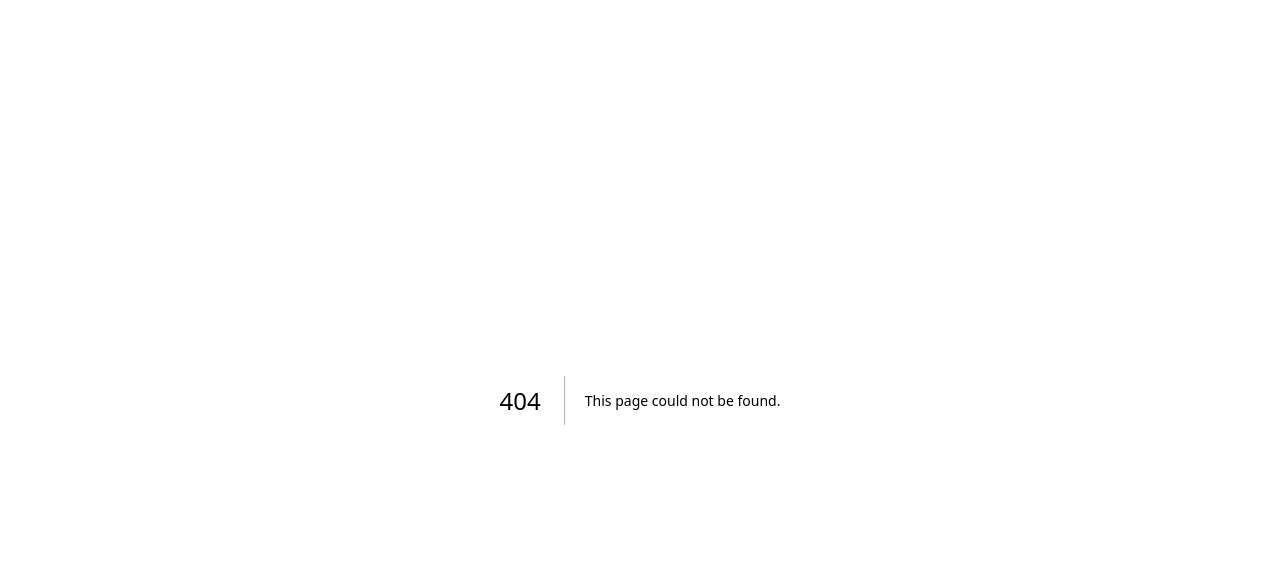
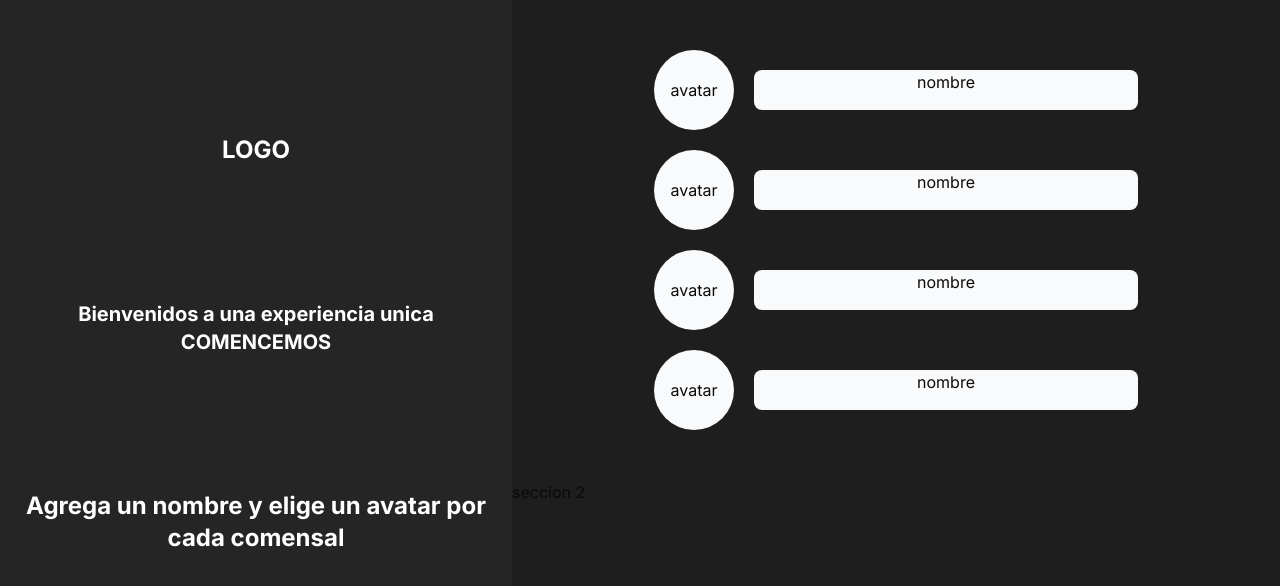
Before and after one commit to LorelizDev/s13-19-m-python, a Next.js app in the folder frontend/: page /users in a window 1280 px wide. Before the commit this address had no page. Shown: the top 586 px of the page. Built offline with nearby package versions, Linux system fonts and the light colour scheme.

Commit message:
start point of the experimental views

```diff
--- /dev/null
+++ b/frontend/src/app/users/page.tsx
@@ -0,0 +1,42 @@
+import React from "react";
+
+type Props = {};
+
+const comensales = [
+  { nombre: "Jostin" },
+  { nombre: "Yolly" },
+  { nombre: "Julian" },
+  {nombre: "Adel"}
+];
+
+export default function page({}: Props) {
+  return (
+    <div className="w-screen h-screen bg-[#252525] flex">
+      <div
+        id="parte1"
+        className="w-2/5 flex flex-col justify-evenly text-center text-2xl font-bold text-white mb-28"
+      >
+        <h1>LOGO</h1>
+        <h2 className="text-xl">
+          Bienvenidos a una experiencia unica <br /> <span> COMENCEMOS </span>
+        </h2>
+        <h3>Agrega un nombre y elige un avatar por cada comensal</h3>
+      </div>
+      <div id="parte2" className="w-3/5 h-full bg-[#1E1E1E]">
+        <div className="flex flex-col h-3/5 justify-center items-center gap-5">
+          {comensales.map((comensal, i) => (
+            <div key={i} className="flex justify-center items-center gap-5">
+              <div className="size-20 bg-gray-50 rounded-full flex justify-center items-center">
+                avatar
+              </div>
+              <div className="w-96 h-10 bg-gray-50 text-center rounded-lg">
+                nombre
+              </div>
+            </div>
+          ))}
+        </div>
+        <div className="h-2/5">seccion 2</div>
+      </div>
+    </div>
+  );
+}
--- a/frontend/src/components/widgets/summary_card/ProductsOrdered.tsx
+++ b/frontend/src/components/widgets/summary_card/ProductsOrdered.tsx
@@ -40,7 +40,7 @@ export const ProductsOrdered = ({ products }: Props) => {
             <div className="w-5/6 h-full  flex flex-col justify-between">
               <div className="w-fit flex flex-col cursor-pointer group ">
                 <Text type="subtitle">{product.name} asdeasd deasde</Text>
-                <span className="w-0 h-[2px] mb-1 bg-blue-400 group-hover:w-full  origin-left transition-all duration-300"></span>
+                <span className="w-0 h-[2px] mb-1 bg-blue-400 group-hover:w-full  origin-left transition-width duration-300"></span>
               </div>
               <Text type="regular">
                 Cantidad: <span className="font-bold">{product.quantity}</span>
@@ -63,7 +63,7 @@ export const ProductsOrdered = ({ products }: Props) => {
                       variant: "secondary",
                       className: "rounded-full",
                     }),
-                    "text-foreground  font-bold select-none "
+                    "text-foreground  font-bold select-none leading-6 "
                   )}
                 >
                   ${product.price}
--- a/frontend/tailwind.config.ts
+++ b/frontend/tailwind.config.ts
@@ -18,6 +18,9 @@ const config = {
       },
     },
     extend: {
+      transitionProperty: {
+        'width': 'width'
+    },
       colors: {
         border: "hsl(var(--border))",
         input: "hsl(var(--input))",
```
